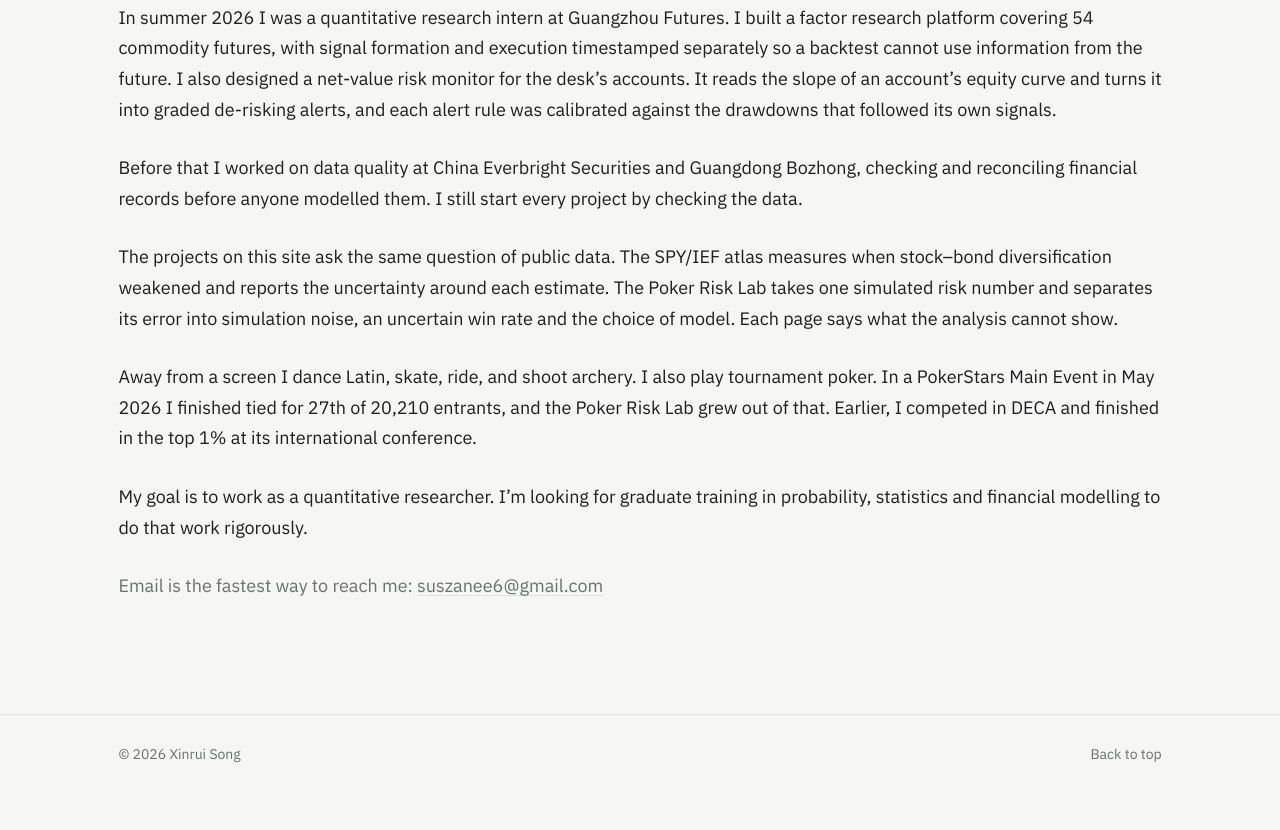
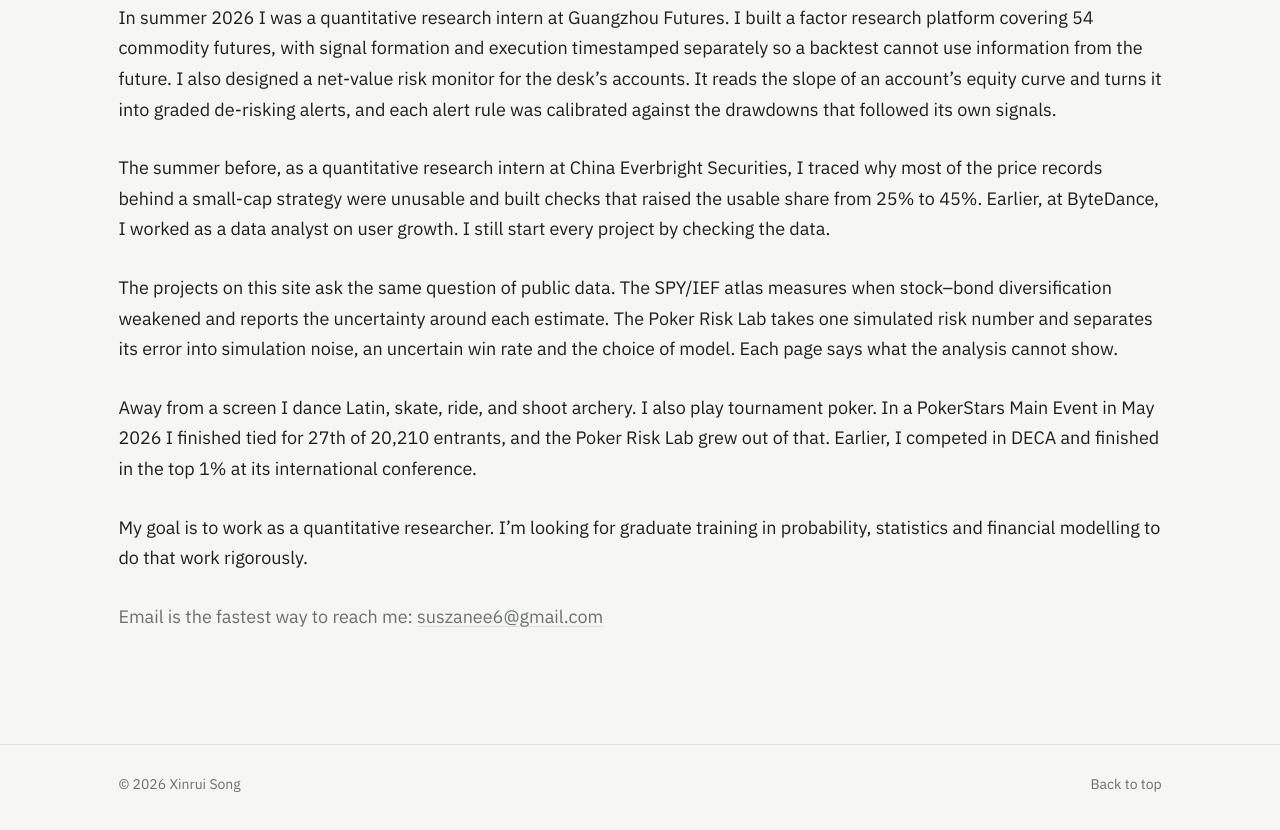
Before and after one commit to Suzanneisgenius/Xinrui-Portfolio, a plain HTML site: page index.html in a window 1280 px wide. Shown: the part 4113-4943 px from the top of the page. Before the commit the page ends 4918 px from the top, so only its background shows below. Drawn offline with Linux system fonts and the light colour scheme.

Commit message:
About: name the same internships as the Experience section

```diff
--- a/index.html
+++ b/index.html
@@ -163,7 +163,7 @@ My goal is to become a quantitative researcher, turning rigorous analysis into i
           <p class="lede">I’m a Mathematics student at UT Austin with minors in Statistics and Data Science, graduating in December 2026. I’m applying to graduate programs in quantitative finance.</p>
           <p>Most of my work comes back to one question: how far can a model’s output be trusted? A backtest, a risk estimate and a forecast each carry error. I want to know where that error comes from and how large it is before anyone acts on the number.</p>
           <p>In summer 2026 I was a quantitative research intern at Guangzhou Futures. I built a factor research platform covering 54 commodity futures, with signal formation and execution timestamped separately so a backtest cannot use information from the future. I also designed a net-value risk monitor for the desk’s accounts. It reads the slope of an account’s equity curve and turns it into graded de-risking alerts, and each alert rule was calibrated against the drawdowns that followed its own signals.</p>
-          <p>Before that I worked on data quality at China Everbright Securities and Guangdong Bozhong, checking and reconciling financial records before anyone modelled them. I still start every project by checking the data.</p>
+          <p>The summer before, as a quantitative research intern at China Everbright Securities, I traced why most of the price records behind a small-cap strategy were unusable and built checks that raised the usable share from 25% to 45%. Earlier, at ByteDance, I worked as a data analyst on user growth. I still start every project by checking the data.</p>
           <p>The projects on this site ask the same question of public data. The SPY/IEF atlas measures when stock–bond diversification weakened and reports the uncertainty around each estimate. The Poker Risk Lab takes one simulated risk number and separates its error into simulation noise, an uncertain win rate and the choice of model. Each page says what the analysis cannot show.</p>
           <p>Away from a screen I dance Latin, skate, ride, and shoot archery. I also play tournament poker. In a PokerStars Main Event in May 2026 I finished tied for 27th of 20,210 entrants, and the Poker Risk Lab grew out of that. Earlier, I competed in DECA and finished in the top 1% at its international conference.</p>
           <p>My goal is to work as a quantitative researcher. I’m looking for graduate training in probability, statistics and financial modelling to do that work rigorously.</p>
```
Also changed, not shown: 2 other files.
